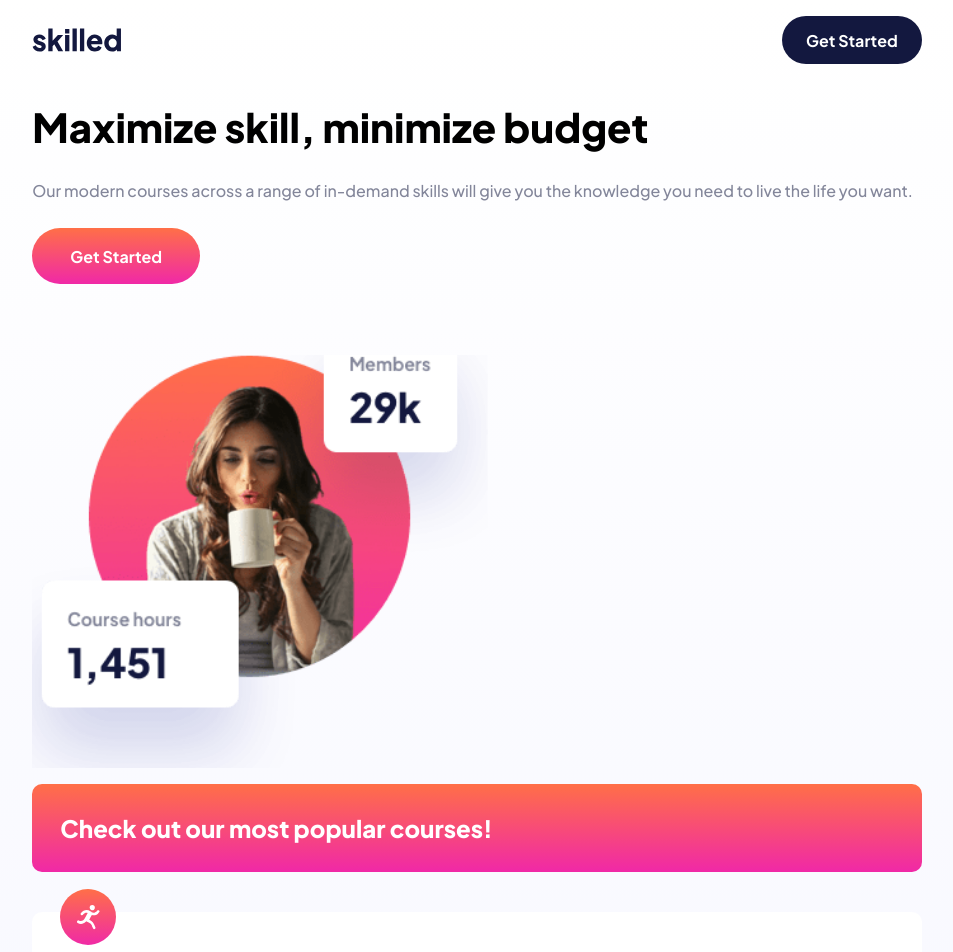
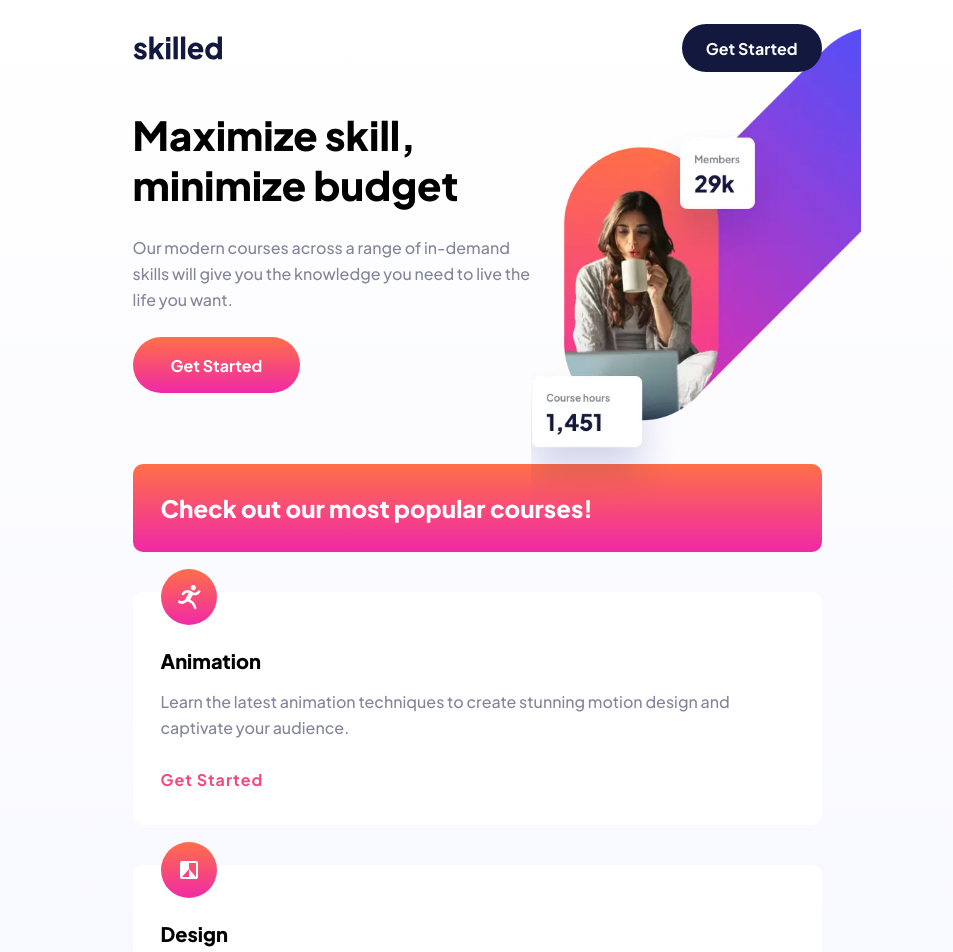
Before and after one commit to newbpydev/10-skilled-e-learning-landing-page-vue-ts, a Vue app: page / in a window 1280 px wide. Shown: the top 952 px of the page, without its empty margins (163-1116 px from the left). Built offline with nearby package versions, Linux system fonts and the light colour scheme.

Commit message:
style: tablet header, hero section

```diff
--- a/src/assets/main.scss
+++ b/src/assets/main.scss
@@ -103,11 +103,24 @@ body {
   min-width: 100vw;
   position: relative;
 
-  /* overflow: hidden; */
   background: linear-gradient(180deg, var(--white-pure) 0%, #f0f1ff 100%);
+
 }
 
 #app {
   display: grid;
   grid-template-rows: auto 1fr auto;
+
+  @media screen and (min-width: 76.8rem) {
+    width: 76.8rem;
+    overflow-x: hidden;
+  }
 }
+
+.container {
+  padding: 0 1.6rem;
+
+  @media screen and (min-width: 48em) {
+    padding: 0 3.95rem;
+  }
+}
--- a/src/components/TheHeader.vue
+++ b/src/components/TheHeader.vue
@@ -27,5 +27,9 @@ header {
     width: 8.9rem;
     height: auto;
   }
+
+  @media screen and (min-width: 48em) {
+    padding: 2.4rem 3.95rem 0;
+  }
 }
 </style>
--- a/src/components/TheHeroSection.vue
+++ b/src/components/TheHeroSection.vue
@@ -19,8 +19,12 @@ import ButtonComponent from "@/components/UI/ButtonComponent.vue";
     <div class="hero__cta-img-container" role="img">
       <picture>
         <source
-          media="(min-width: 40rem)"
-          srcset="@/assets/images/image-hero-mobile.png"
+          media="(min-width: 48em)"
+          srcset="@/assets/images/image-hero-tablet.webp"
+        />
+        <source
+          media="(min-width: 23.43em)"
+          srcset="@/assets/images/image-hero-mobile.webp"
         />
         <img
           :src="heroImage"
@@ -37,14 +41,24 @@ import ButtonComponent from "@/components/UI/ButtonComponent.vue";
   display: flex;
   flex-direction: column;
   margin-bottom: 1.6rem;
+  margin: 0 1.6rem;
+
+  @media screen and (min-width: 48em) {
+    flex-direction: row;
+    margin: 0 0 0 3.96rem;
+  }
 
   .hero__cta {
     margin-bottom: 7.1rem;
+
+    @media screen and (min-width: 48em) {
+      min-width: 39.8rem;
+    }
     .hero__heading {
       font-size: var(--fs-heading-l);
       font-weight: var(--fw-x-bold);
       line-height: 5rem;
-      margin-bottom: 2.6rem;
+      margin-bottom: 2.5rem;
     }
 
     .hero__message {
@@ -52,15 +66,27 @@ import ButtonComponent from "@/components/UI/ButtonComponent.vue";
       color: var(--blue-greyish);
       width: 100%;
       margin-bottom: 2.4rem;
+
+      @media screen and (min-width: 48em) {
+        width: 39.8rem;
+      }
     }
   }
 
   .hero__cta-img-container {
     min-width: 32.7rem;
-    overflow: hidden;
+    /* overflow: hidden; */
+
+    @media screen and (min-width: 48em) {
+      overflow-x: clip;
+    }
 
     & img {
       transform: scale(1.27);
+      @media screen and (min-width: 48em) {
+        transform: scale(1.5) translate(3rem, -2rem);
+        z-index: -1;
+      }
     }
   }
 }
--- a/src/components/UI/ButtonComponent.vue
+++ b/src/components/UI/ButtonComponent.vue
@@ -22,6 +22,7 @@ button {
   font-size: var(--fs-body-s);
   font-weight: var(--fw-bold);
   cursor: pointer;
+  z-index: 5;
 
   &.dark {
     background: var(--blue-very-dark);
--- a/src/layouts/DefaultLayout.vue
+++ b/src/layouts/DefaultLayout.vue
@@ -18,8 +18,4 @@ import TheHeader from "@/components/TheHeader.vue";
 </template>
 
 <!-- * STYLE -->
-<style scoped>
-main {
-  padding: 0 1.6rem;
-}
-</style>
+<style scoped lang="scss"></style>
--- a/src/layouts/TheCoursesSection.vue
+++ b/src/layouts/TheCoursesSection.vue
@@ -5,7 +5,7 @@
 
 <!-- * TEMPLATE -->
 <template>
-  <section class="courses-section">
+  <section class="courses-section container">
     <slot />
   </section>
 </template>
```
